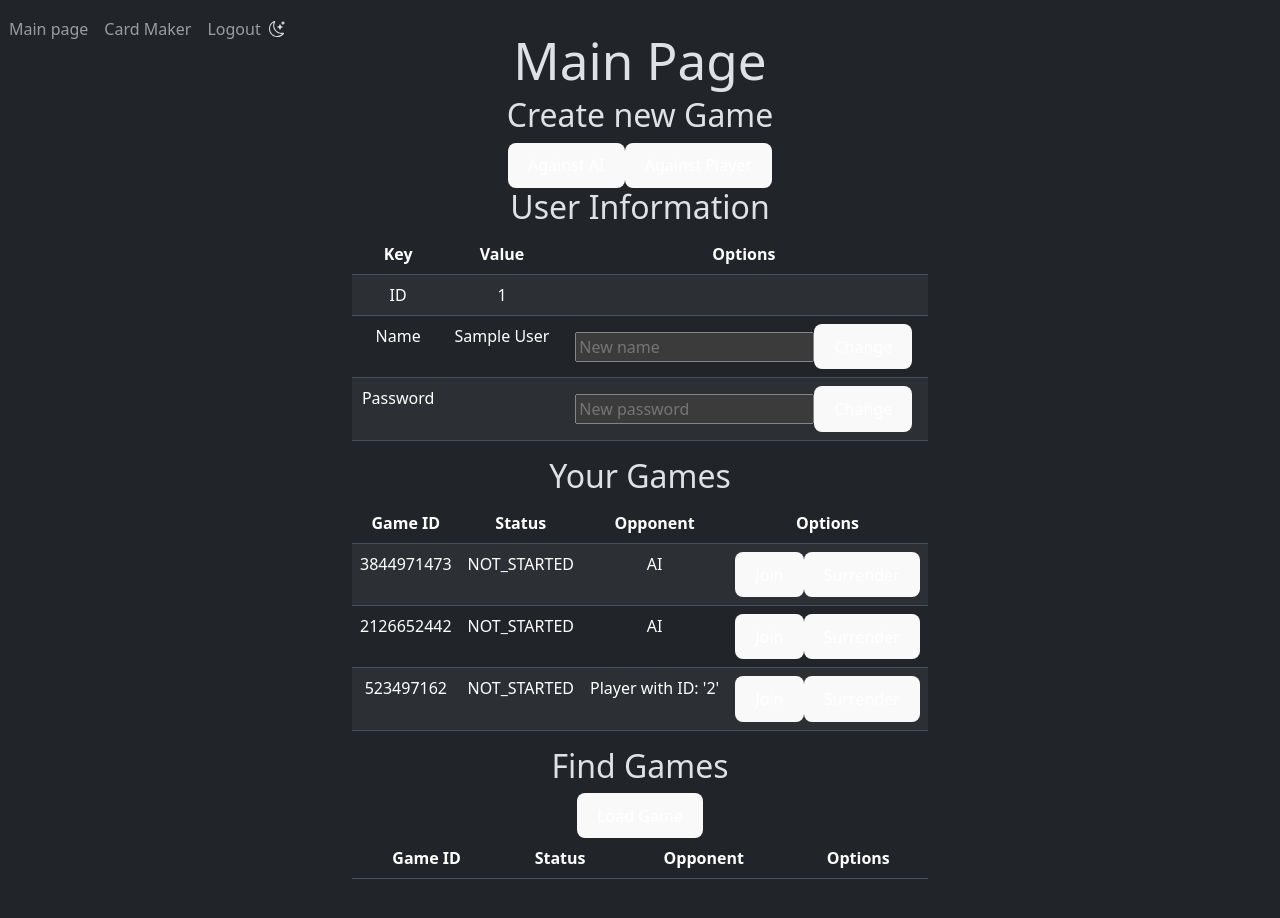
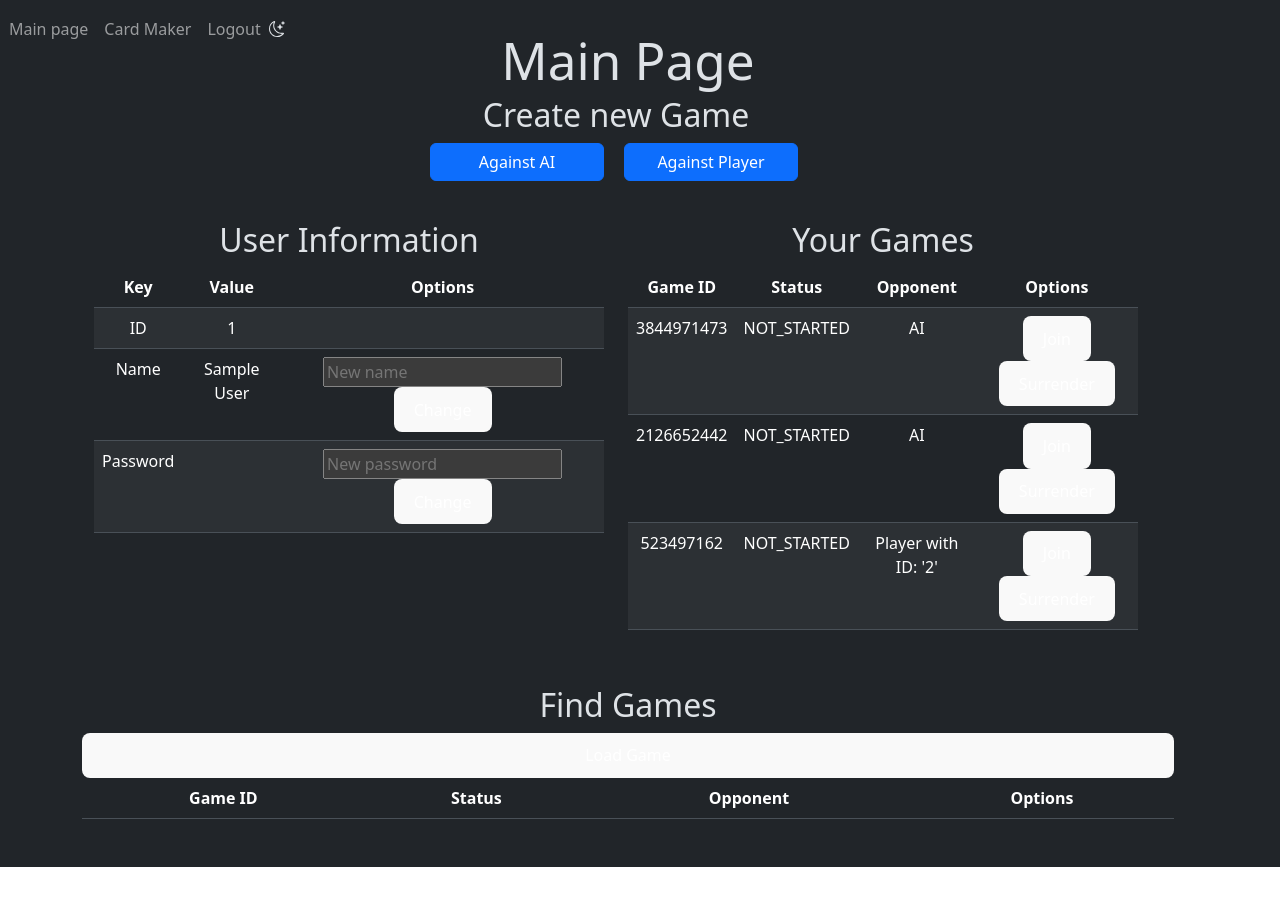
Before and after one commit to Peter537/Dat3-React-CRUD-Project, a React (Vite) app: page /mainpage in a window 1280 px wide. Shown: the top 918 px of the page. After the commit the page ends 867 px from the top, so only its background shows below. Built offline with nearby package versions, Linux system fonts and the light colour scheme; data requests are answered from the project's data file; sample sign-in values are in the browser's storage; a web font is replaced by a local one.

Commit message:
styling i guess

```diff
--- a/src/pages/MainPage.jsx
+++ b/src/pages/MainPage.jsx
@@ -107,18 +107,33 @@ function MainPage() {
   }
 
   return (
-    <>
+    <div className="container row">
       <h1>Main Page</h1>
-      <h2>Create new Game</h2>
-      <button onClick={() => createNewGame(true)}>Against AI</button>
-      <button onClick={() => createNewGame(false)}>Against Player</button>
-      <h2>User Information</h2>
-      <UserInformation user={user} changeName={changeName} changePassword={changePassword} />
-      <h2>Your Games</h2>
-      <YourGames user={user} games={games} surrender={deleteAGame} joinGame={joinGame} />
+      <div className="row" style={{ marginBottom: "40px" }}>
+        <h2>Create new Game</h2>
+        <div className="row">
+          <div className="col-4"></div>
+          <button className="btn btn-primary col-2" onClick={() => createNewGame(true)} style={{ marginRight: "10px" }}>
+            Against AI
+          </button>
+          <button className="btn btn-primary col-2" onClick={() => createNewGame(false)} style={{ marginLeft: "10px" }}>
+            Against Player
+          </button>
+        </div>{" "}
+      </div>
+      <div className="row" style={{ marginBottom: "40px" }}>
+        <div className="col-6">
+          <h2>User Information</h2>
+          <UserInformation user={user} changeName={changeName} changePassword={changePassword} />
+        </div>
+        <div className="col-6">
+          <h2>Your Games</h2>
+          <YourGames user={user} games={games} surrender={deleteAGame} joinGame={joinGame} />
+        </div>
+      </div>
       <h2>Find Games</h2>
       <FindGames findGames={findGames} loadFindGames={loadFindGames} joinOtherGame={joinOtherGame} />
-    </>
+    </div>
   );
 }
 
```
